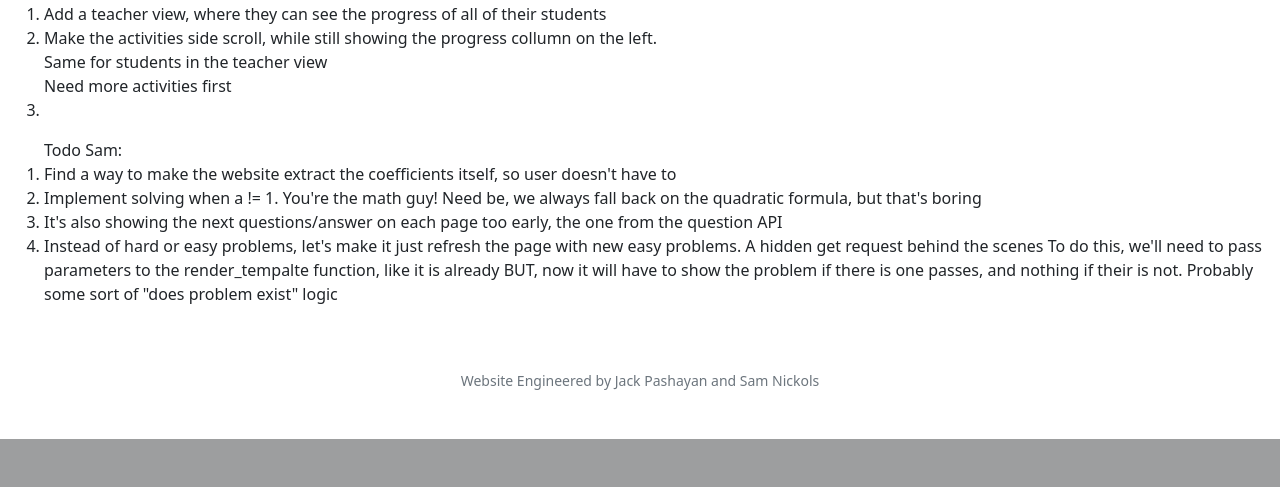
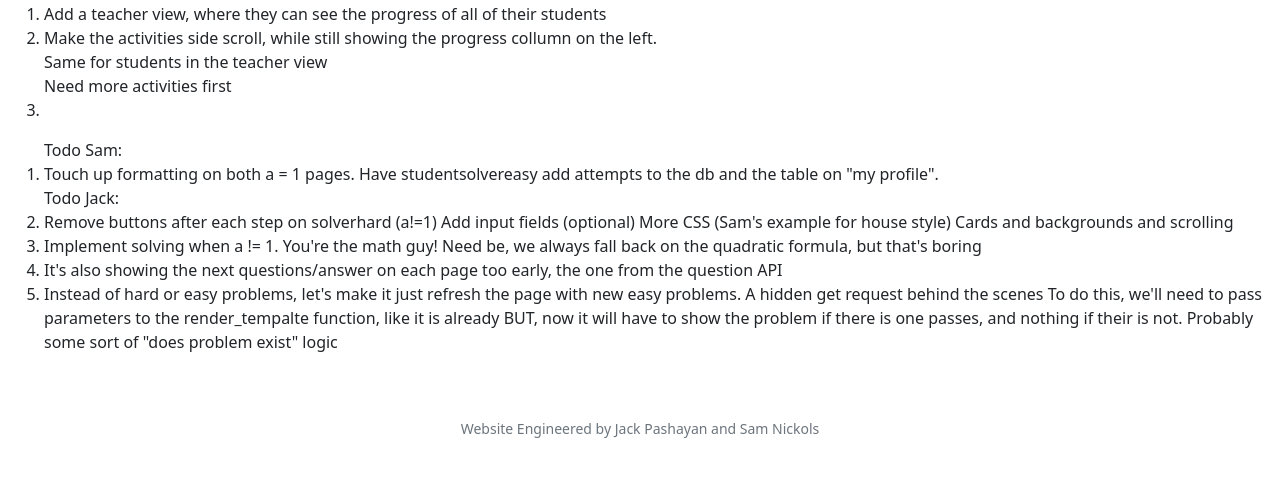
Before and after one commit to jackberrypassionfruit/CS50_Project, a Flask app: page / in a window 1280 px wide. Shown: the part 1117-1604 px from the top of the page. Before the commit the page ends 1556 px from the top, so only its background shows below. Run offline with Flask 2, Linux system fonts and the light colour scheme; a user stored in the database is signed in; some libraries are stand-ins or nearby versions.

Commit message:
Jack and Sam to do

```diff
--- a/templates/index.html
+++ b/templates/index.html
@@ -41,7 +41,15 @@
     <ol class="todo">
         Todo Sam:
         <li>
-            Find a way to make the website extract the coefficients itself, so user doesn't have to
+            Touch up formatting on both a = 1 pages.
+            Have studentsolvereasy add attempts to the db and the table on "my profile".
+        </li>
+
+        Todo Jack:
+        <li>
+            Remove buttons after each step on solverhard (a!=1)
+            Add input fields (optional)
+            More CSS (Sam's example for house style) Cards and backgrounds and scrolling
         </li>
 
         <li>
```
Also changed, not shown: test.py (added, +20 -0 lines), omegaMath.db, 5 other files.
